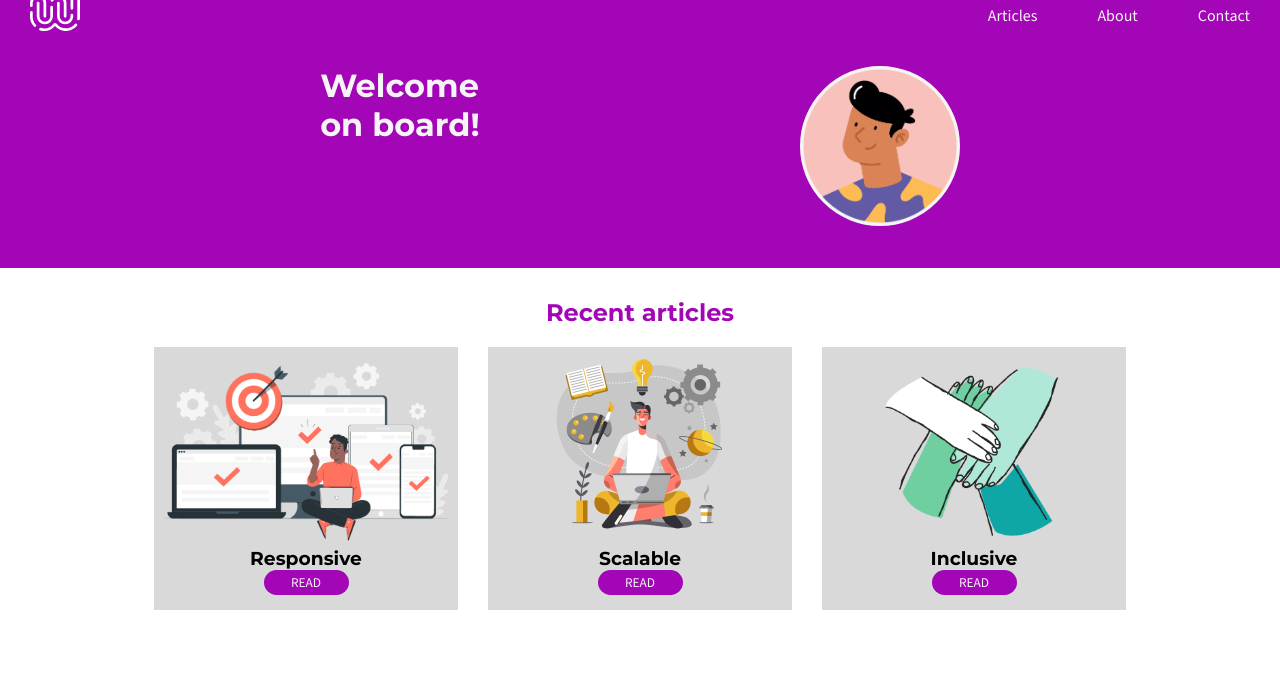
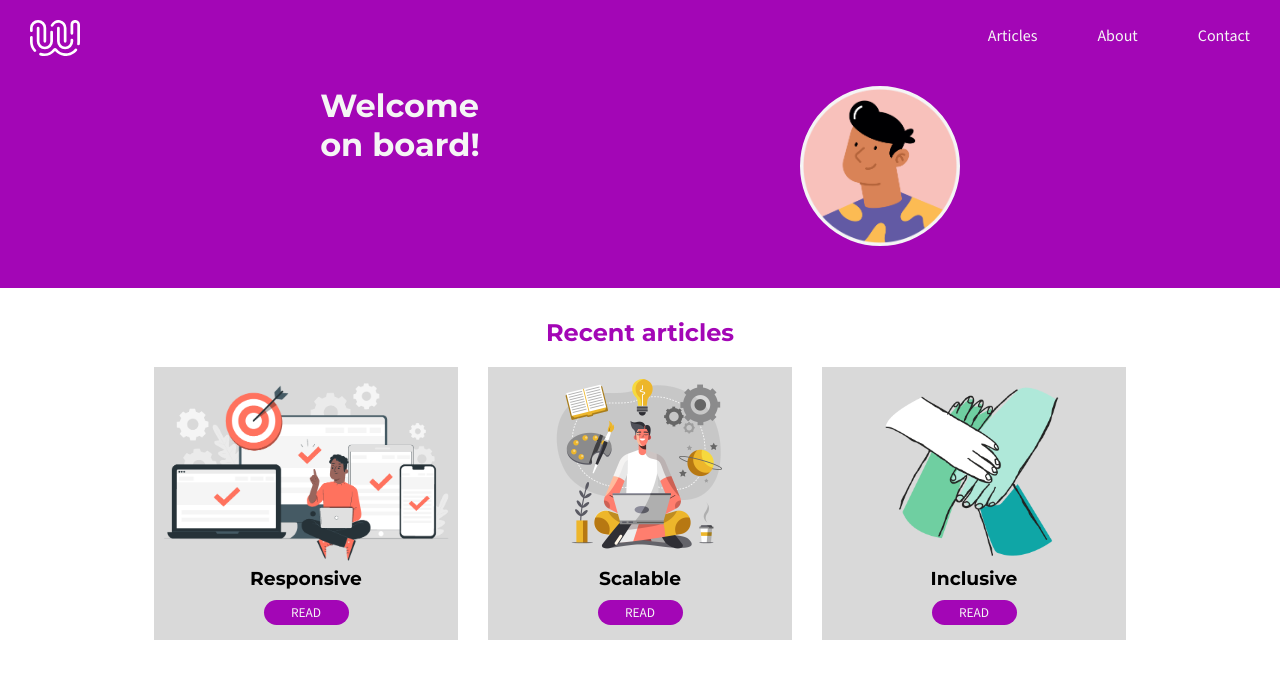
Before and after one commit to heremel/HTML-CSS-1-Bienvenue-bord, a plain HTML site: page index.html in a window 1280 px wide. Shown: the top 687 px of the page. Drawn offline with nearby package versions, Linux system fonts and the light colour scheme.

Commit message:
fixed margins and paddings

```diff
--- a/media.css
+++ b/media.css
@@ -5,7 +5,7 @@
 		justify-content: center;
 	}
 	nav {
-		margin-top: -40px;
+		margin-top: -20px;
 		flex-direction: row;
 		width: 100%;
 		justify-content: space-between;
--- a/style.css
+++ b/style.css
@@ -48,6 +48,7 @@ nav ul {
 h1 {
 	margin-bottom: 10px;
 }
+
 h1,
 h2,
 h3 {
@@ -59,10 +60,15 @@ h2 {
 	margin-bottom: 15px;
 }
 
+h3 {
+	margin-bottom: 10px;
+}
+
 .logo {
 	width: 50px;
 	align-self: center;
 	margin-bottom: 15px;
+	margin-top: 10px;
 }
 
 .avatar {
```
